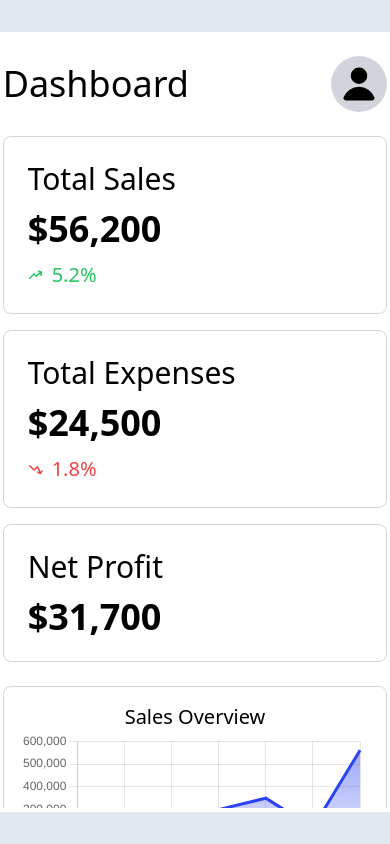
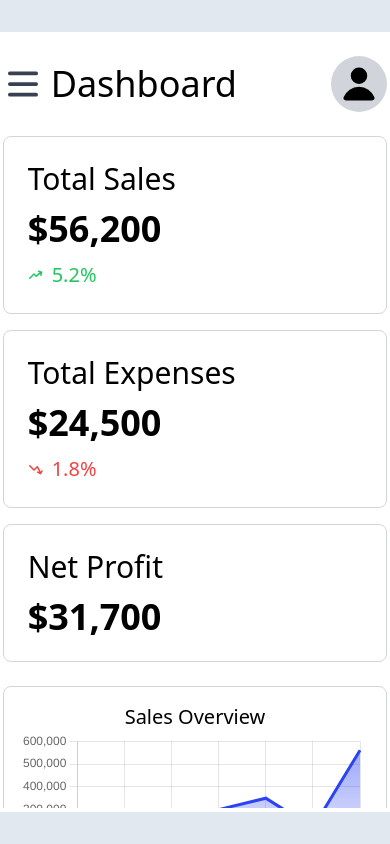
Before and after one commit to JosueZavalaProjects/dashboard-graph, a React (Vite) app: page / in a window 390 px wide. Shown: the top 844 px of the page. Built offline with nearby package versions, Linux system fonts and the light colour scheme.

Commit message:
feat(Dashboard): Adding more Mobile styling

```diff
--- a/src/components/Dashboard/Header.tsx
+++ b/src/components/Dashboard/Header.tsx
@@ -1,10 +1,15 @@
-import { UserIcon } from "@heroicons/react/16/solid";
+import { Bars3Icon, UserIcon } from "@heroicons/react/16/solid";
 
 export const Header = () => {
   return (
     <div className="flex flex-col w-full">
       <div className="flex justify-between">
-        <div className="flex items-center text-4xl">Dashboard</div>
+        <div className="flex items-center gap-2 text-4xl">
+          <span className="lg:hidden">
+            <Bars3Icon className="size-10 text-gray-700" />
+          </span>
+          Dashboard
+        </div>
         <div className="grid justify-items-center items-center bg-gray-300 w-14 h-14 rounded-full">
           <UserIcon className="size-11 text-black" />
         </div>
--- a/src/components/Dashboard/Table/index.tsx
+++ b/src/components/Dashboard/Table/index.tsx
@@ -2,7 +2,7 @@ export const Table = () => {
   //<div className="border rounded-lg overflow-hidden">
 
   return (
-    <div className="w-full border border-gray-300 rounded-lg">
+    <div className="md:w-full border border-gray-300 rounded-lg">
       <table className="w-full ">
         <thead className="">
           <tr className="text-left border-b border-gray-300">
--- a/src/components/Navigation/NavBar/Navbar.tsx
+++ b/src/components/Navigation/NavBar/Navbar.tsx
@@ -7,9 +7,9 @@ interface Props {
 
 export const NavBar = ({ children }: Props) => {
   return (
-    <section className="flex items-center justify-center p-8 bg-slate-200 w-screen h-screen mx-auto">
-      <main className="flex h-full w-[70rem] rounded-xl bg-white">
-        <div className="flex-col gap-4 rounded-l-xl bg-slate-100 p-6 border-r border-r-slate-300 hidden md:w-1/5 md:flex">
+    <section className="flex items-center justify-center p-8 bg-slate-200 w-screen h-screen mx-auto relative">
+      <main className="flex h-full lg:w-[70rem] rounded-xl bg-white">
+        <div className="flex-col gap-4 rounded-l-xl bg-slate-100 p-6 border-r border-r-slate-300 hidden lg:w-1/5 lg:flex">
           <span>
             <Bars3Icon className="size-10 text-gray-700" />
           </span>
@@ -21,7 +21,7 @@ export const NavBar = ({ children }: Props) => {
             </ul>
           </nav>
         </div>
-        <div className="p-6 w-full md:w-4/5">{children}</div>
+        <div className="p-6 w-full lg:w-4/5">{children}</div>
       </main>
     </section>
   );
```
